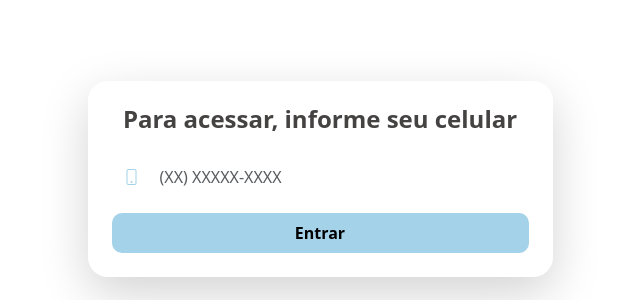
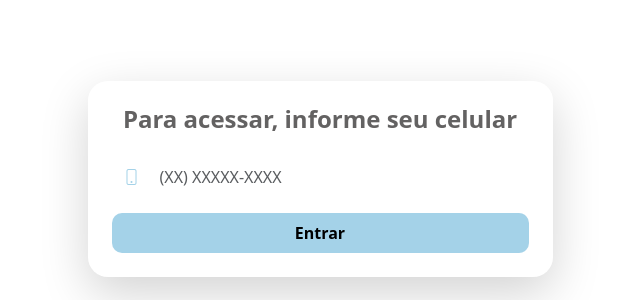
Before and after one commit to dacorrea/templo-funcoes, a Django app: page / in a window 1280 px wide. Shown: the part 233-533 px from the top of the page, without its empty margins (320-960 px from the left). Run offline with Django 4.2, Linux system fonts and the light colour scheme.

Commit message:
Update login.html

```diff
--- a/gira/templates/gira/login.html
+++ b/gira/templates/gira/login.html
@@ -5,7 +5,7 @@
     <div class="card border-0 shadow-lg"
          style="background: rgba(255,255,255,0.08); backdrop-filter: blur(6px); border-radius: 20px;">
       <div class="card-body p-4">
-        <h4 class="text-center mb-4 fw-semibold" style="color: #312e2e; opacity: 0.9;">
+        <h4 class="text-center mb-4 fw-semibold" style="color: #535151; opacity: 0.9;">
           Para acessar, informe seu celular
         </h4>
 
@@ -21,7 +21,7 @@
               placeholder="(XX) XXXXX-XXXX"
               required
               maxlength="15"
-              style="border-radius: 10px; background-color: rgba(255,255,255,0.15); color: #fff; border: none;">
+              style="border-radius: 10px; background-color: rgba(255,255,255,0.15);   color: #535151; border: none;">
           </div>
 
           <button class="btn w-100 py-2 fw-semibold"
```
